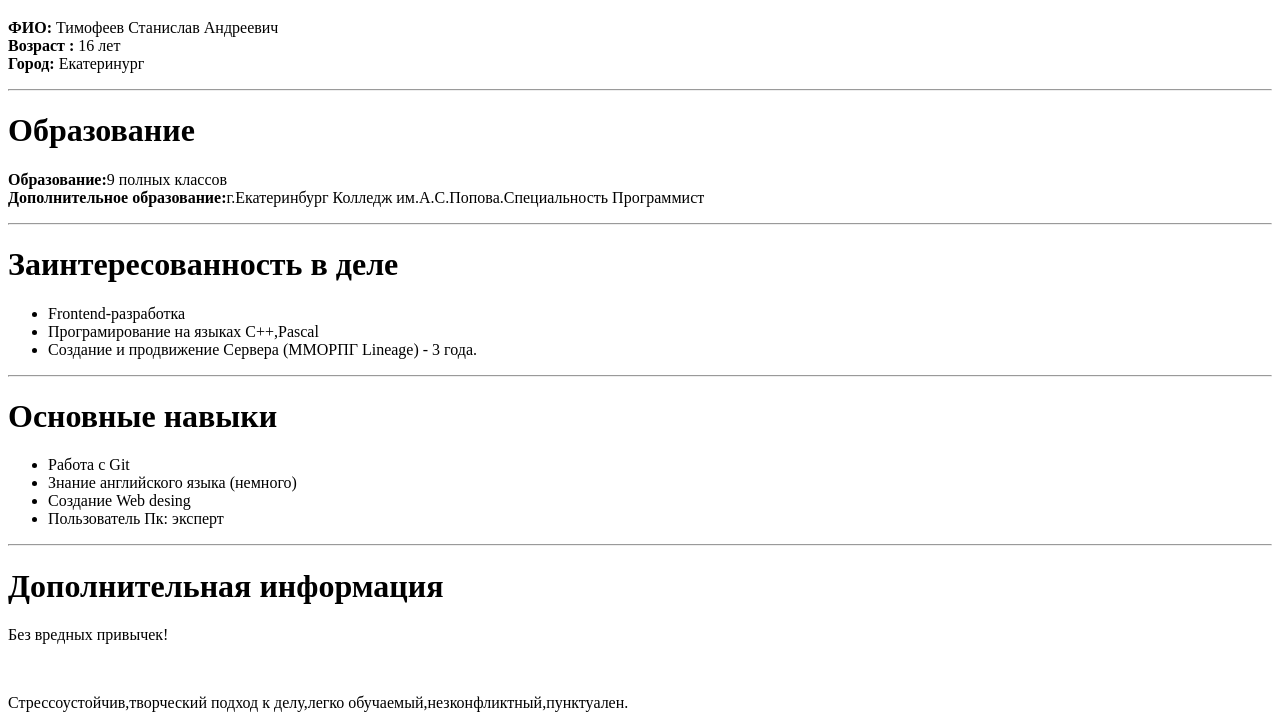
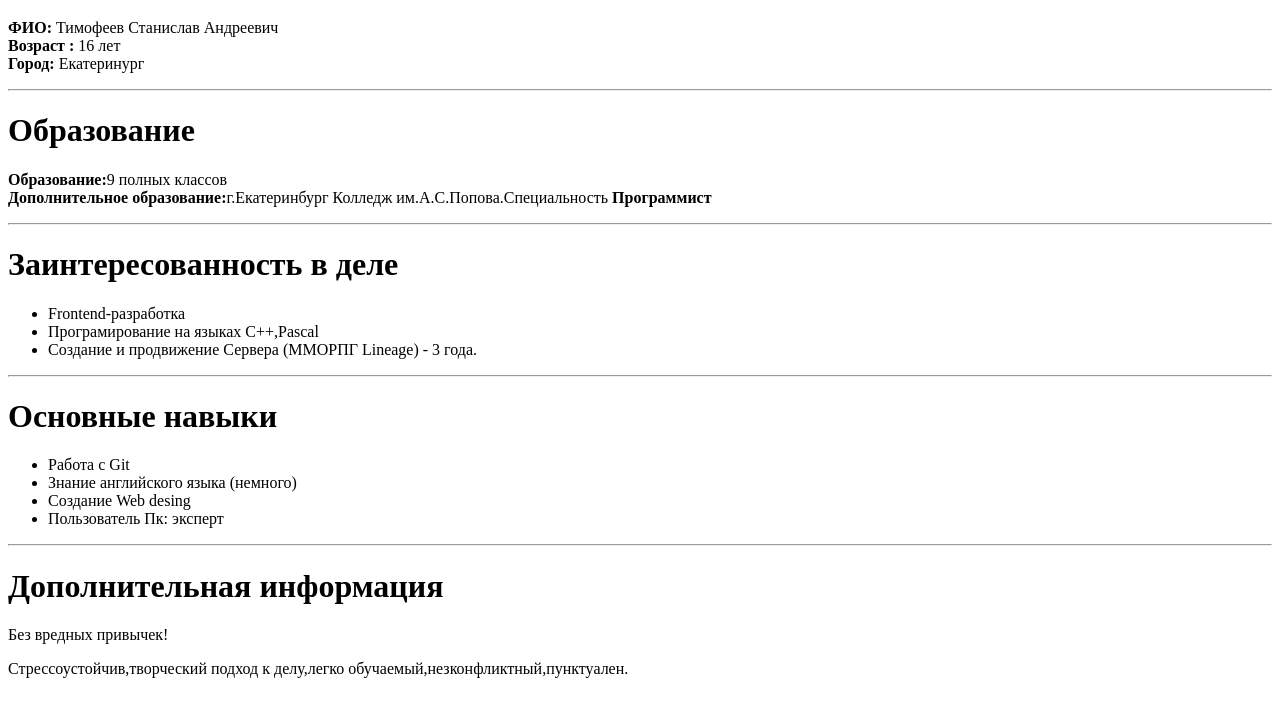
Before and after one commit to meded90/URTK-develop-front-end__dz-2-HTML, a plain HTML site: page index.html in a window 1280 px wide. Shown: the part 159-887 px from the top of the page. After the commit the page ends 853 px from the top, so only its background shows below. Drawn offline with Linux system fonts and the light colour scheme.

Commit message:
Fix <br/>

```diff
--- a/index.html
+++ b/index.html
@@ -14,12 +14,12 @@
 <h1> Основная информация</h1>
 <p><strong>ФИО: </strong>Тимофеев Станислав Андреевич <br />
 <strong>Возраст :</strong> 16 лет  <br />
-<strong>Город: </strong> Екатеринург<br /> </p>
+<strong>Город: </strong> Екатеринург </p>
 <hr  />
 <h1>Образование</h1>
 <p>
 <strong>Образование:</strong>9 полных классов<br />
-<strong>Дополнительное образование:</strong>г.Екатеринбург Колледж им.А.С.Попова.Специальность Программист<br /> </p>
+<strong>Дополнительное образование:</strong>г.Екатеринбург Колледж им.А.С.Попова.Специальность <strong> Программист </strong> </p>
 <hr />
 <h1>Заинтересованность в деле </h1>
 <ul>
@@ -37,7 +37,7 @@
 </ul>
 <hr />
 <h1>Дополнительная информация </h1>
-<p>Без вредных привычек! </p> <br/>
+<p>Без вредных привычек! </p>
 <p>Стрессоустойчив,творческий подход к делу,легко обучаемый,незконфликтный,пунктуален. </p>
 </body>
 </html>
```
